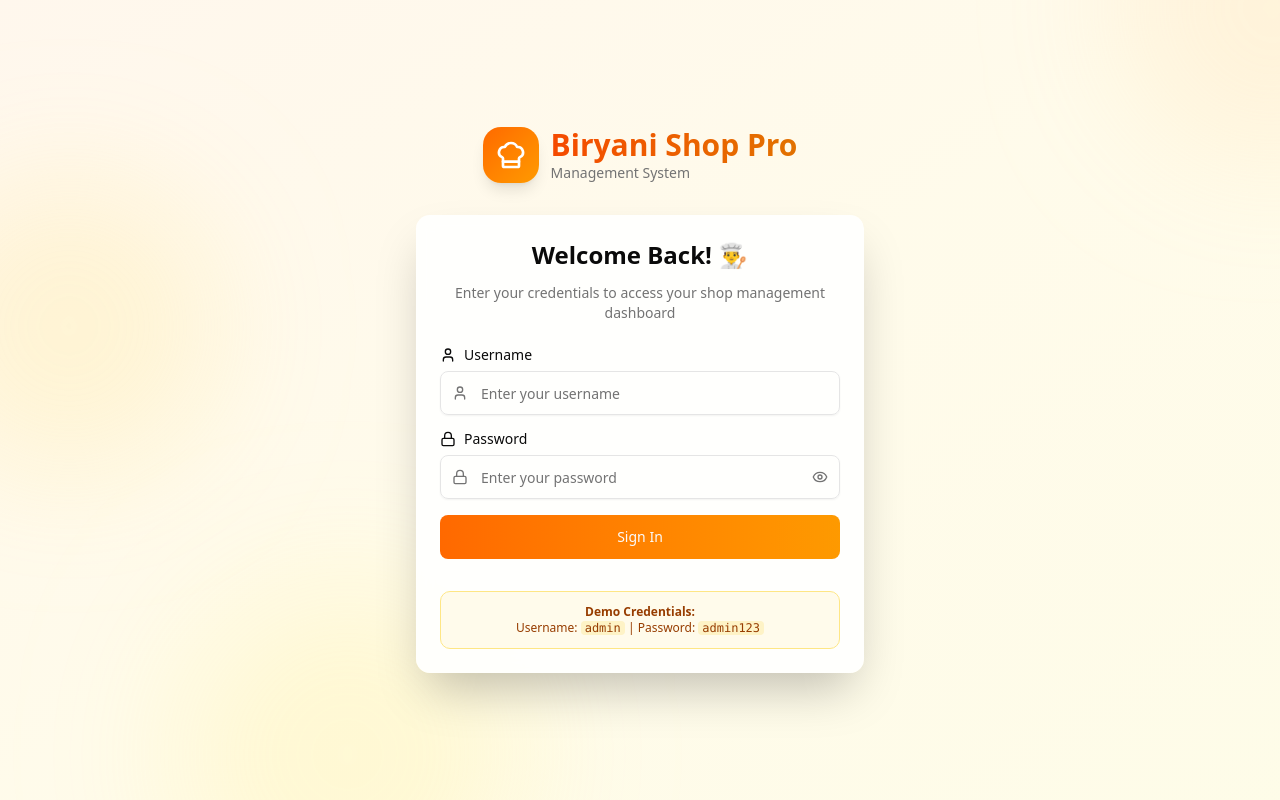
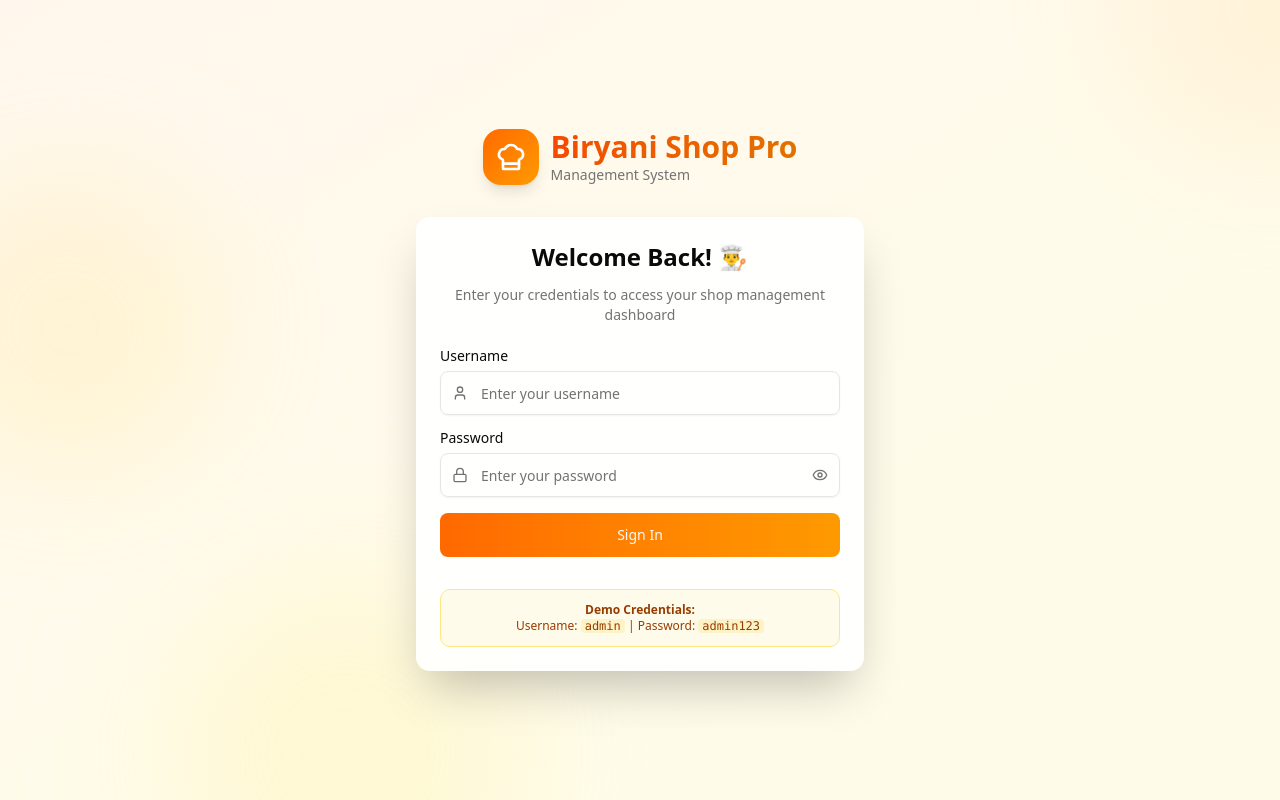
Before and after one commit to Aamir825/FMS, a React (Vite) app: page /login in a window 1280 px wide. Built offline with nearby package versions, Linux system fonts and the light colour scheme.

Commit message:
fix: remove unused icons from Login component for cleaner UI

```diff
--- a/src/pages/Login/Login.jsx
+++ b/src/pages/Login/Login.jsx
@@ -116,7 +116,6 @@ const Login = () => {
               {/* Username Field */}
               <div className="space-y-2">
                 <Label htmlFor="username" className="flex items-center gap-2">
-                  <User className="h-4 w-4" />
                   Username
                 </Label>
                 <div className="relative">
@@ -137,7 +136,6 @@ const Login = () => {
               {/* Password Field */}
               <div className="space-y-2">
                 <Label htmlFor="password" className="flex items-center gap-2">
-                  <Lock className="h-4 w-4" />
                   Password
                 </Label>
                 <div className="relative">
```
